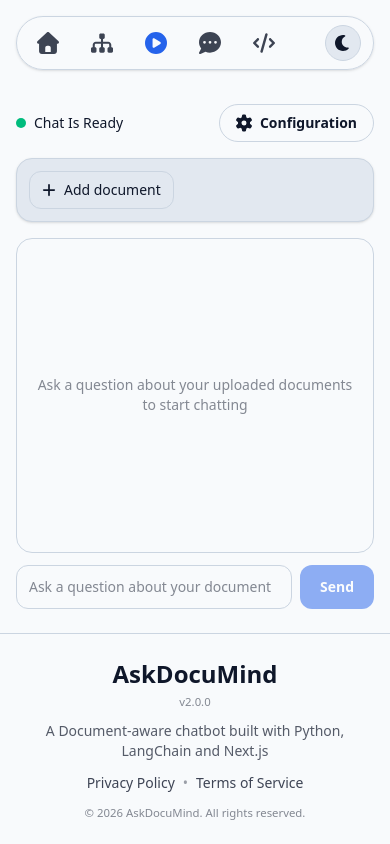
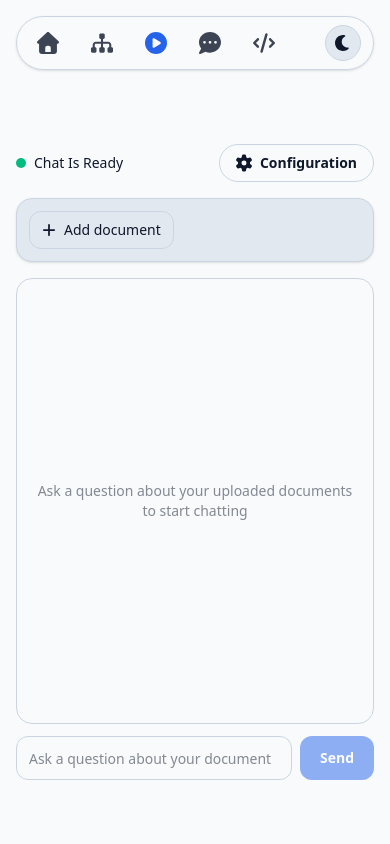
Before and after one commit to EmmanuelM-A/askdocumind-web, a Next.js app: page /demo in a window 390 px wide. Built offline with nearby package versions, Linux system fonts and the light colour scheme.

Commit message:
refactor(demo-page): update layout for improved responsiveness and spacing

```diff
--- a/src/app/demo/page.tsx
+++ b/src/app/demo/page.tsx
@@ -13,7 +13,7 @@
 	const [configurations, setConfigurations] = useState(demoContent.configurations);
 
 	return (
-		<div className="mx-auto flex h-[calc(100vh-5rem)] w-full max-w-4xl flex-col gap-4 px-4 py-6 sm:px-6">
+		<div className="mx-auto flex h-full w-full max-w-4xl shrink-0 flex-col gap-4 overflow-hidden px-4 py-16 sm:px-6">
 			<div className="flex shrink-0 items-center justify-between">
 				<div className="flex items-center gap-2">
 					<span className="h-2.5 w-2.5 rounded-full bg-emerald-500" />
```
